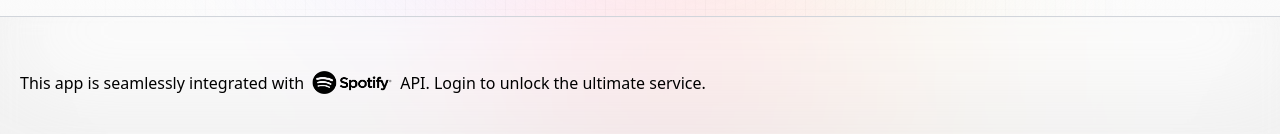
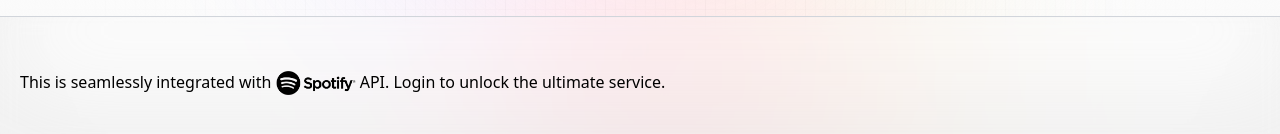
Before and after one commit to gongtzuuuu/meloverse, a Next.js app: page / in a window 1280 px wide. Shown: the part 656-790 px from the top of the page. Built offline with nearby package versions, Linux system fonts and the light colour scheme; no server answers; the database is empty.

Commit message:
Add metadata desc. and fix player display problem before login.

```diff
--- a/app/layout.jsx
+++ b/app/layout.jsx
@@ -10,7 +10,8 @@ import Player from "@components/Player";
 
 export const metadata = {
   title: "meloverse",
-  description: "",
+  description:
+    "Welcome to Meloverse - the app where users write posts with their favorite songs. Connect your Spotify account and dive into a melodic journey today!",
 };
 
 const RootLayout = ({ children }) => {
--- a/components/Player.jsx
+++ b/components/Player.jsx
@@ -112,19 +112,17 @@ const Player = () => {
           </div>
         ) : (
           <div>
-            <h1 className="inline-flex flex-wrap items-center">
-              This app is seamlessly integrated with{" "}
-              <span>
-                <Image
-                  src={spotifyLogo}
-                  alt="Spotify Logo"
-                  height={40}
-                  width={80}
-                  className="mx-2"
-                />
-              </span>{" "}
+            <p>
+              This is seamlessly integrated with{" "}
+              <Image
+                src={spotifyLogo}
+                alt="Spotify Logo"
+                height={40}
+                width={80}
+                className="inline"
+              />{" "}
               API. Login to unlock the ultimate service.
-            </h1>
+            </p>
           </div>
         )}
       </div>
```
